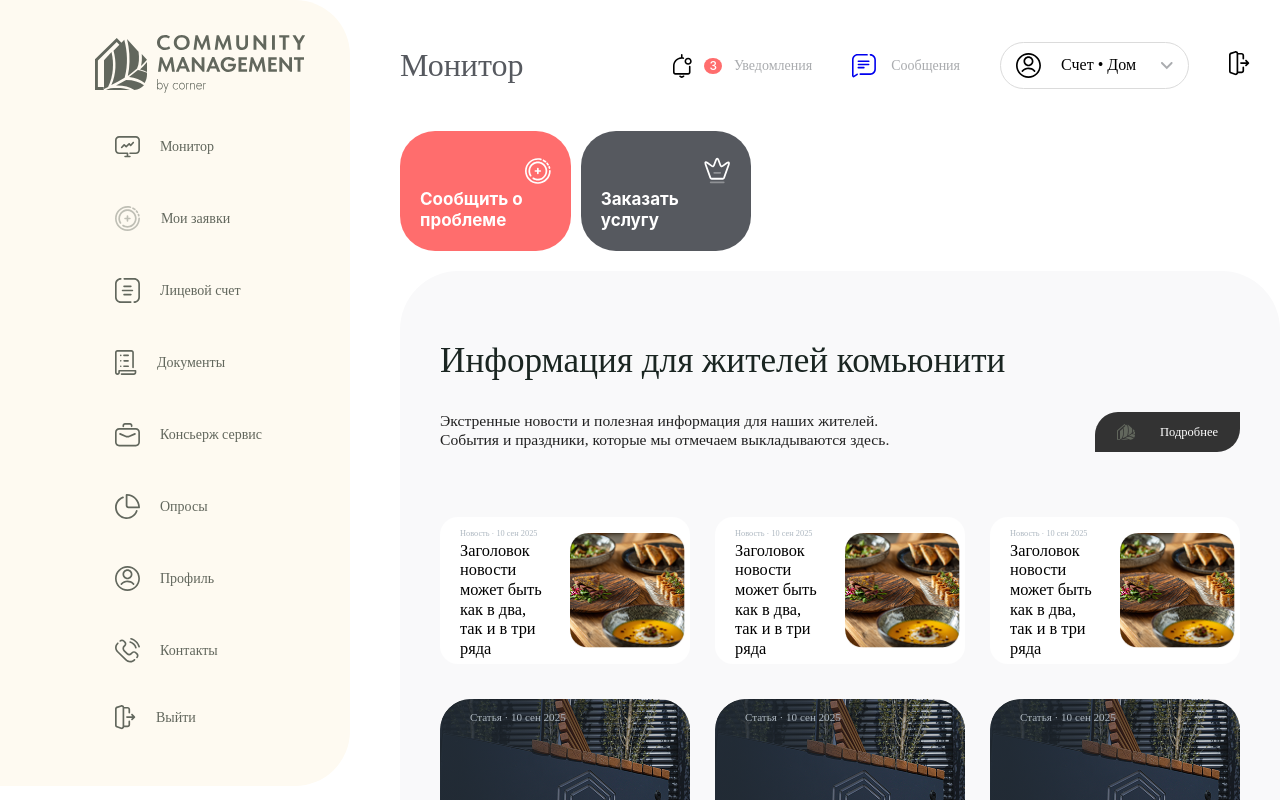
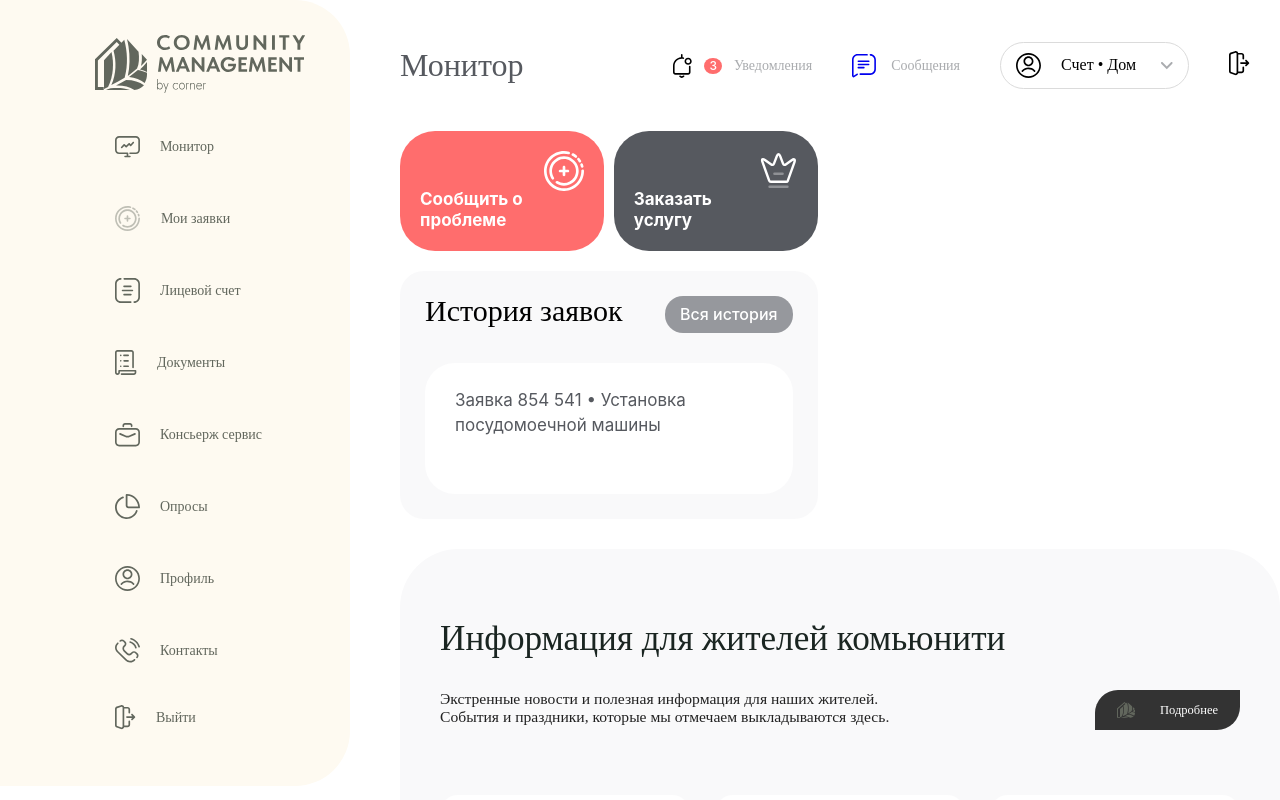
Before and after one commit to MikeSherif/community-management, a React (Vite) app: page / in a window 1280 px wide. Shown: the top 800 px of the page. Built offline with nearby package versions, Linux system fonts and the light colour scheme.

Commit message:
entity history request

```diff
--- /dev/null
+++ b/src/entities/history-request/index.js
@@ -0,0 +1,3 @@
+import HistoryRequest from './ui/HistoryRequest.jsx';
+
+export default HistoryRequest;
--- /dev/null
+++ b/src/entities/history-request/ui/HistoryRequest.jsx
@@ -0,0 +1,24 @@
+import React from 'react';
+import styles from './HistoryRequest.module.css'
+
+const HistoryRequest = () => {
+    return (
+        <li>
+            <article className={styles.request}>
+                <div className={styles.request__header}>
+                    <p className={styles.request__header_text}>
+                        Заявка 854 541 • Установка посудомоечной машины
+                    </p>
+                </div>
+                <div className={styles.request__body}>
+
+                </div>
+                <div className={styles.request__footer}>
+
+                </div>
+            </article>
+        </li>
+    );
+};
+
+export default HistoryRequest;
--- /dev/null
+++ b/src/entities/history-request/ui/HistoryRequest.module.css
@@ -0,0 +1,20 @@
+.request {
+    display: flex;
+    flex-direction: column;
+    gap: 15px;
+    background: #FFFFFF;
+    border-radius: 30px;
+    padding: 25px 30px;
+}
+
+.request__header_text {
+    color: #56595F;
+    font-family: Inter;
+    font-weight: 400;
+    font-size: 17px;
+    leading-trim: NONE;
+    line-height: 25.5px;
+    letter-spacing: 0;
+    vertical-align: middle;
+
+}
--- a/src/pages/dashboard/ui/Dashboard.jsx
+++ b/src/pages/dashboard/ui/Dashboard.jsx
@@ -5,7 +5,7 @@ import Hero from "@/pages/dashboard/ui/Hero/Hero.jsx";
 
 const Dashboard = () => {
     return (
-        <section className="dashboard">
+        <section className={styles.dashboard}>
             <Hero/>
             <Information />
         </section>
--- a/src/pages/dashboard/ui/Dashboard.module.css
+++ b/src/pages/dashboard/ui/Dashboard.module.css
@@ -0,0 +1,5 @@
+.dashboard {
+    display: flex;
+    flex-direction: column;
+    gap: 30px;
+}
--- a/src/pages/dashboard/ui/Hero/Hero.jsx
+++ b/src/pages/dashboard/ui/Hero/Hero.jsx
@@ -1,4 +1,5 @@
 import React from 'react';
+import History from "@/pages/dashboard/ui/History/History.jsx";
 import styles from './Hero.module.css'
 const Hero = () => {
     return (
@@ -26,14 +27,8 @@ const Hero = () => {
 
                     </div>
                 </div>
-                <div className={styles.hero__history}>
-                    <div className={styles.history__header}>
+                <History/>
 
-                    </div>
-                    <ul className={styles.history__list}>
-
-                    </ul>
-                </div>
             </div>
             <div className={styles.hero__right}>
 
--- a/src/pages/dashboard/ui/Hero/Hero.module.css
+++ b/src/pages/dashboard/ui/Hero/Hero.module.css
@@ -1,11 +1,11 @@
 .hero {
     display: grid;
-    grid-template-columns: repeat(7, 1fr);
+    grid-template-columns: repeat(8, 1fr);
     gap: 45px;
 }
 
 .hero__left {
- grid-column: span 3;
+ grid-column: span 4;
     display: flex;
     flex-direction: column;
     gap: 20px;
--- /dev/null
+++ b/src/pages/dashboard/ui/History/History.jsx
@@ -0,0 +1,19 @@
+import React from 'react';
+import styles from './History.module.css';
+import HistoryRequest from "@/entities/history-request";
+
+const History = () => {
+    return (
+        <div className={styles.history}>
+            <div className={styles.history__header}>
+                <h2 className={styles.history__title}>История заявок</h2>
+                <button className={styles.history__btn}>Вся история</button>
+            </div>
+            <ul className={styles.history__list}>
+                <HistoryRequest/>
+            </ul>
+        </div>
+    );
+};
+
+export default History;
--- /dev/null
+++ b/src/pages/dashboard/ui/History/History.module.css
@@ -0,0 +1,45 @@
+.history {
+    display: flex;
+    flex-direction: column;
+    gap: 30px;
+    padding: 25px;
+    background: #F3F4F680;
+    border-radius: 24px;
+}
+
+.history__header {
+    width: 100%;
+    display: flex;
+    flex-direction: row;
+    justify-content: space-between;
+}
+
+.history__title {
+    font-family: Tilda Sans;
+    font-weight: 300;
+    font-style: Light;
+    font-size: 30px;
+    leading-trim: NONE;
+    line-height: 100%;
+    letter-spacing: 0%;
+}
+
+.history__btn {
+    display: flex;
+    align-items: center;
+    justify-content: center;
+    background: #56595F99;
+;
+    border-radius: 18px;
+    padding: 9px 15px;
+
+    font-family: Inter;
+    font-weight: 500;
+    font-style: Medium;
+    font-size: 16px;
+    leading-trim: NONE;
+    letter-spacing: 0%;
+    text-align: center;
+    vertical-align: middle;
+    color: #fff;
+}
--- a/vite.config.js
+++ b/vite.config.js
@@ -3,7 +3,7 @@ import react from '@vitejs/plugin-react-swc'
 import path from 'path';
 
 export default defineConfig({
-    base: '/community-management/',
+
     plugins: [react()],
     resolve: {
         alias: {
```
